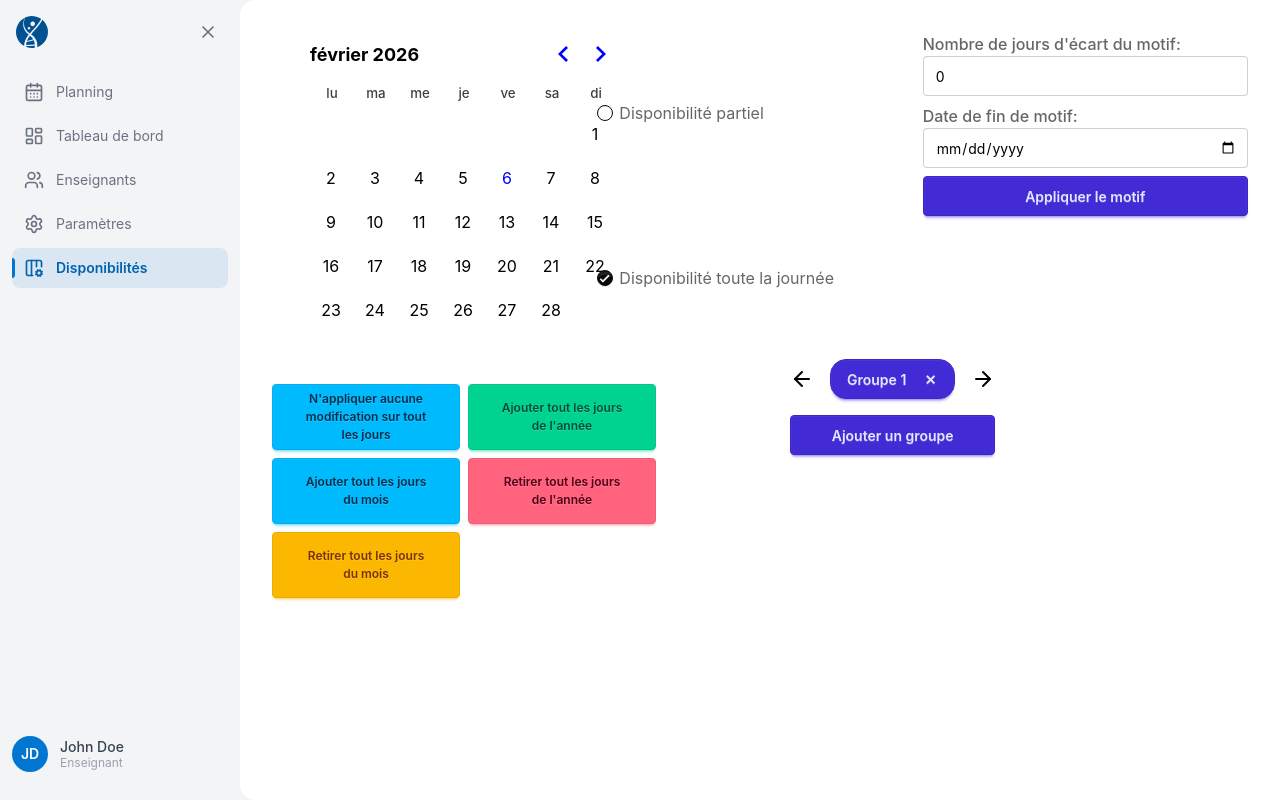
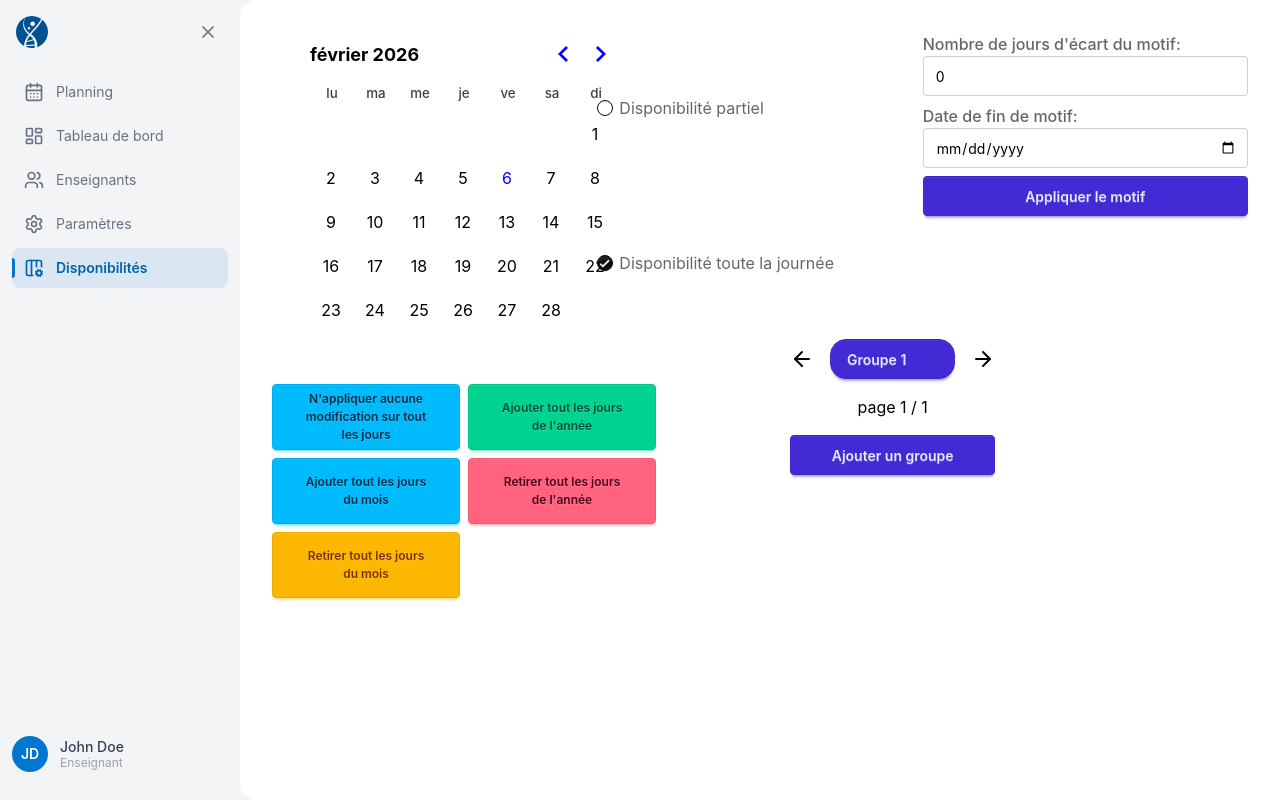
Before and after one commit to TER-HyperPlanning/frontend, a React (Vite) app: page /availability in a window 1280 px wide. Built offline with nearby package versions, Linux system fonts and the light colour scheme.

Commit message:
update GroupNa and AvailabilityHoursForm

```diff
--- a/src/components/availability/GroupNav.tsx
+++ b/src/components/availability/GroupNav.tsx
@@ -1,6 +1,8 @@
 import { ArrowLeft, ArrowRight } from 'lucide-react';
+import type { DayActions } from '../../interfaces/date';
+import { useEffect, useMemo } from 'react';
 
-const pageSize = 2
+const pageSize: number = 2
 
 interface GroupNavProps {
     selectedGroupNumber: number,
@@ -9,17 +11,20 @@ interface GroupNavProps {
     setCurrentPage: React.Dispatch<React.SetStateAction<number>>
     setGroups: React.Dispatch<React.SetStateAction<number[]>>
     setSelectedGroupNumber: React.Dispatch<React.SetStateAction<number>>
-    className?:string
+    className?: string
+    dispatchSelectedDays: React.ActionDispatch<[action: DayActions]>
 }
-export const GroupNav = ({ selectedGroupNumber, groups, currentPage, setCurrentPage, setGroups, setSelectedGroupNumber,className }: GroupNavProps) => {
+export const GroupNav = ({ selectedGroupNumber, groups, currentPage, setCurrentPage, setGroups, setSelectedGroupNumber, className, dispatchSelectedDays }: GroupNavProps) => {
     const startIndex = currentPage * pageSize
+    const totalPages = Math.ceil(groups.length / pageSize)
 
+    // useEffect(() => {
 
+    // }, [groups]);
     function navLeft() {
         if (currentPage - 1 >= 0) {
             setCurrentPage(currentPage - 1)
         }
-
     }
 
     function navRight() {
@@ -28,14 +33,15 @@ export const GroupNav = ({ selectedGroupNumber, groups, currentPage, setCurrentP
         }
     }
 
-
-
+    const slicedGroups= useMemo(() => groups.slice(startIndex, startIndex + pageSize), [currentPage, groups])
     return (
         <div className={className}>
             <div className="flex flex-col gap-4">
                 <div className='flex items-center gap-4 relative'>
                     <ArrowLeft onClick={() => { navLeft() }}></ArrowLeft>
-                    {groups.slice(startIndex, startIndex + pageSize).map((groupNumber) => {
+
+                    {/* slice groups to display only max two element */}
+                    {slicedGroups.map((groupNumber, index) => {
                         const isSelected = groupNumber === selectedGroupNumber;
                         const styleSelected = "btn btn-primary rounded-2xl relative pr-12"
                         const styleNotSelected = "btn rounded-2xl relative pr-12"
@@ -46,16 +52,26 @@ export const GroupNav = ({ selectedGroupNumber, groups, currentPage, setCurrentP
                                 onClick={() => { setSelectedGroupNumber(groupNumber) }}
                             >
                                 <span>Groupe {groupNumber}</span>
-                                {/* Cross de remove Group */}
-                                <div
+                                {/* Cross to remove Group */}
+                                {groups.length > 1 && <div
                                     className="absolute right-2 top-1/2 -translate-y-1/2 hover:bg-white/50 rounded-full w-8 h-8 flex items-center justify-center transition-colors"
                                     onClick={(e) => {
                                         e.stopPropagation();
                                         setGroups((prev) => prev.filter((group) => group !== groupNumber))
+                                        dispatchSelectedDays({ type: "resetGroup", groupNumber: groupNumber })
+                                        if (selectedGroupNumber > 1 && selectedGroupNumber === groupNumber) {
+                                            setSelectedGroupNumber((prev) => prev - 1)
+                                        }
+                                        console.log("index", index)
+                                        console.log("startindex", startIndex)
+
+                                        if (slicedGroups[index-1]===undefined && slicedGroups[index+1]===undefined) {
+                                            setCurrentPage((prev) => prev - 1)
+                                        }
                                     }}
                                 >
                                     ✕
-                                </div>
+                                </div>}
                             </div>
                         )
                     })
@@ -63,9 +79,11 @@ export const GroupNav = ({ selectedGroupNumber, groups, currentPage, setCurrentP
                     <ArrowRight className='' onClick={() => { navRight() }}></ArrowRight>
 
                 </div>
-                 <button className='btn btn-primary'
-                      onClick={() => { setGroups((prev) => [...prev, Math.max(...groups) + 1]) }} >
-                      Ajouter un groupe</button>
+                <div className='self-center'>page {currentPage + 1} / {totalPages}</div>
+                <button className='btn btn-primary'
+                    onClick={() => { setGroups((prev) => [...prev, Math.max(...groups) + 1]) }} >
+                    Ajouter un groupe
+                </button>
             </div>
 
         </div>
--- a/src/components/forms/availability/AvailabilityHoursForm.tsx
+++ b/src/components/forms/availability/AvailabilityHoursForm.tsx
@@ -1,6 +1,6 @@
 import { ArrowLeft, ArrowRight } from 'lucide-react'
 import { useState } from 'react'
-import type { DayActions, TimeOfAvailabilityWithVoidString } from '../../../interfaces/date'
+import type { DayActions, TimeOfAvailabilityWithEmptyString } from '../../../interfaces/date'
 import { HorizontalTextField } from '../../HorizontalTextField'
 
 
@@ -13,7 +13,7 @@ interface AvailabilityHoursFormProps {
 
 export const AvailabilityHoursForm = ({ dispatchSelectedDays, selectedGroupNumber }: AvailabilityHoursFormProps) => {
     const [currentPage, setCurrentPage] = useState(0);
-    const [timeOfAvailability, setTimeOfAvailability] = useState<TimeOfAvailabilityWithVoidString[]>([{
+    const [timeOfAvailability, setTimeOfAvailability] = useState<TimeOfAvailabilityWithEmptyString[]>([{
         start: "",
         end: "",
 
@@ -33,19 +33,13 @@ export const AvailabilityHoursForm = ({ dispatchSelectedDays, selectedGroupNumbe
     }
 
     function deleteItem() {
+        setTimeOfAvailability((prev) => {
+            const newTab = [...prev]
+            newTab.splice(currentPage, 1)
+            return newTab
+        })
         if (currentPage > 0) {
-            setTimeOfAvailability((prev) => {
-                const newTab = [...prev]
-                newTab.splice(currentPage, 1)
-                return newTab
-            })
             navLeft()
-        } else{
-               setTimeOfAvailability((prev) => {
-                const newTab = [...prev]
-                newTab.splice(currentPage, 1)
-                return newTab
-            })
         }
 
     }
@@ -89,7 +83,7 @@ export const AvailabilityHoursForm = ({ dispatchSelectedDays, selectedGroupNumbe
                             ✕</div>}
                     <ArrowRight onClick={() => { navRight() }}></ArrowRight>
                 </div>
-                    <div>page {currentPage + 1} / {timeOfAvailability.length}</div>
+                <div>page {currentPage + 1} / {timeOfAvailability.length}</div>
                 <div className="flex gap-4">
                     <button onClick={() => {
                         setTimeOfAvailability((prev) => {
--- a/src/interfaces/date.ts
+++ b/src/interfaces/date.ts
@@ -105,7 +105,7 @@ export type TimeOfAvailability = {
 }
 
 
-export type TimeOfAvailabilityWithVoidString = {
+export type TimeOfAvailabilityWithEmptyString = {
   start: TimeString | ""
   end: TimeString | ""
 }
@@ -114,7 +114,7 @@ export type TimeOfAvailabilityWithVoidString = {
 
 export type DayActions =
   | { type: 'addEditable' | 'removeDays'; value: Date[]; groupNumber: number }
-  | { type: 'resetEditableOnly'; groupNumber: number }
+  | { type: 'resetEditableOnly' | 'resetGroup'; groupNumber: number }
   | { type: 'setDatesForDayPicker'; value: Date; groupNumber: number }
   | {
       type: 'addYearToEditable' | 'resetYear'
@@ -130,7 +130,7 @@ export type DayActions =
     type : "setHours",
     groupNumber: number,
     emptyTimeCallBack? : () => void,
-    value: TimeOfAvailabilityWithVoidString[]
+    value: TimeOfAvailabilityWithEmptyString[]
   }
 
 
--- a/src/routes/(app)/availability/availabilityReducer.ts
+++ b/src/routes/(app)/availability/availabilityReducer.ts
@@ -150,6 +150,9 @@ export const availabilityReducer = (
       })
     }
 
+    case "resetGroup":
+      return prevState.filter((day) => day.group?.groupNumber !== action.groupNumber)
+
     default:
       return prevState
   }
--- a/src/routes/(app)/availability/index.tsx
+++ b/src/routes/(app)/availability/index.tsx
@@ -45,7 +45,7 @@ function RouteComponent() {
             setPartialAvailability={setPartialAvailability}
             setAvailableAllDay={setAvailableAllDay} />
           <PatternInfoForm
-          selectedGroupNumber={selectedGroupNumber}
+            selectedGroupNumber={selectedGroupNumber}
             selectedDays={selectedDays}
             dispatchSelectedDays={dispatchSelectedDays}
             setEndOfDatePattern={setEndOfDatePattern}
@@ -54,6 +54,7 @@ function RouteComponent() {
             setNumberOfDayPattern={setNumberOfDayPattern} />
 
           <GroupNav
+            dispatchSelectedDays={dispatchSelectedDays}
             selectedGroupNumber={selectedGroupNumber}
             className='flex justify-around col-span-2 mr-15'
             groups={groups}
```
